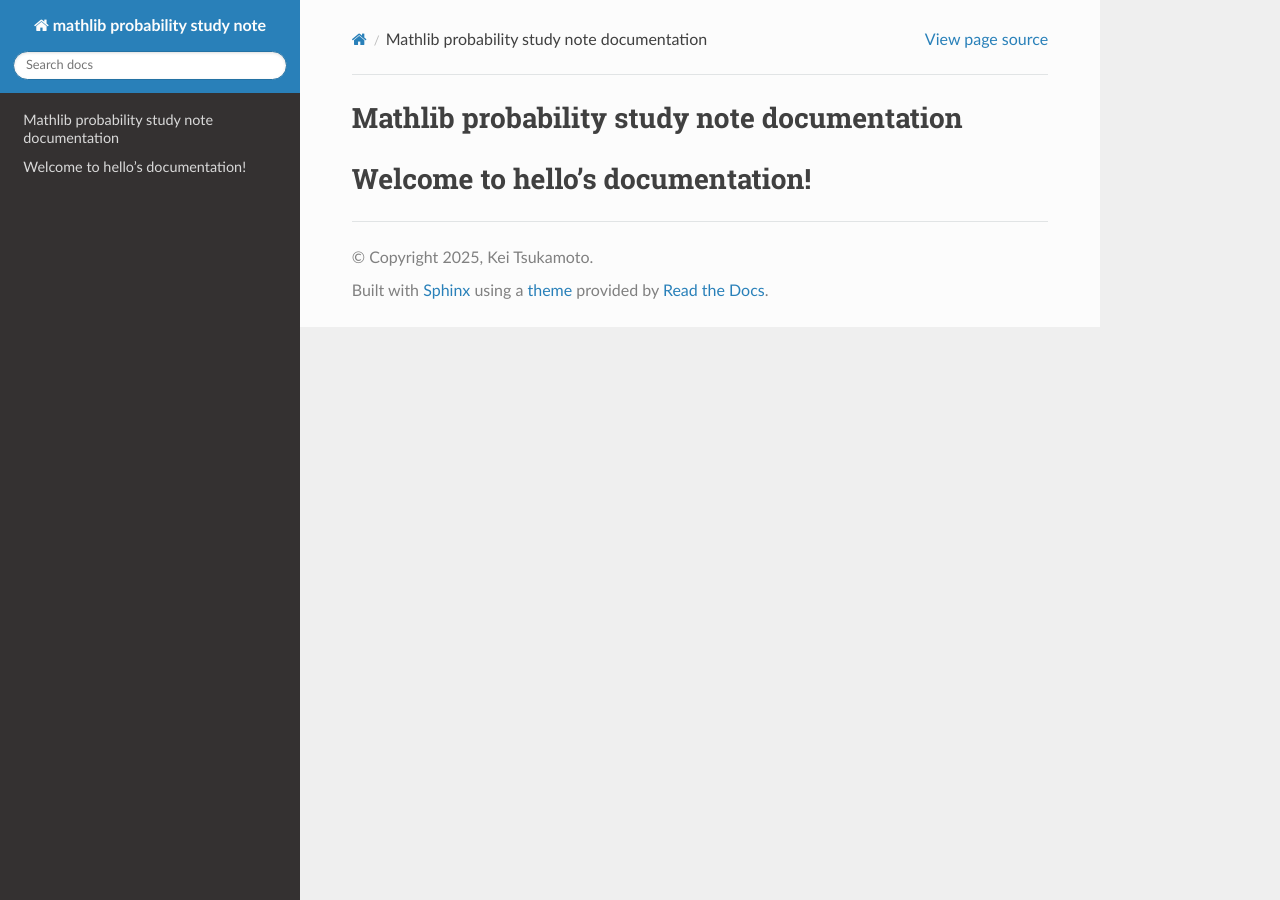
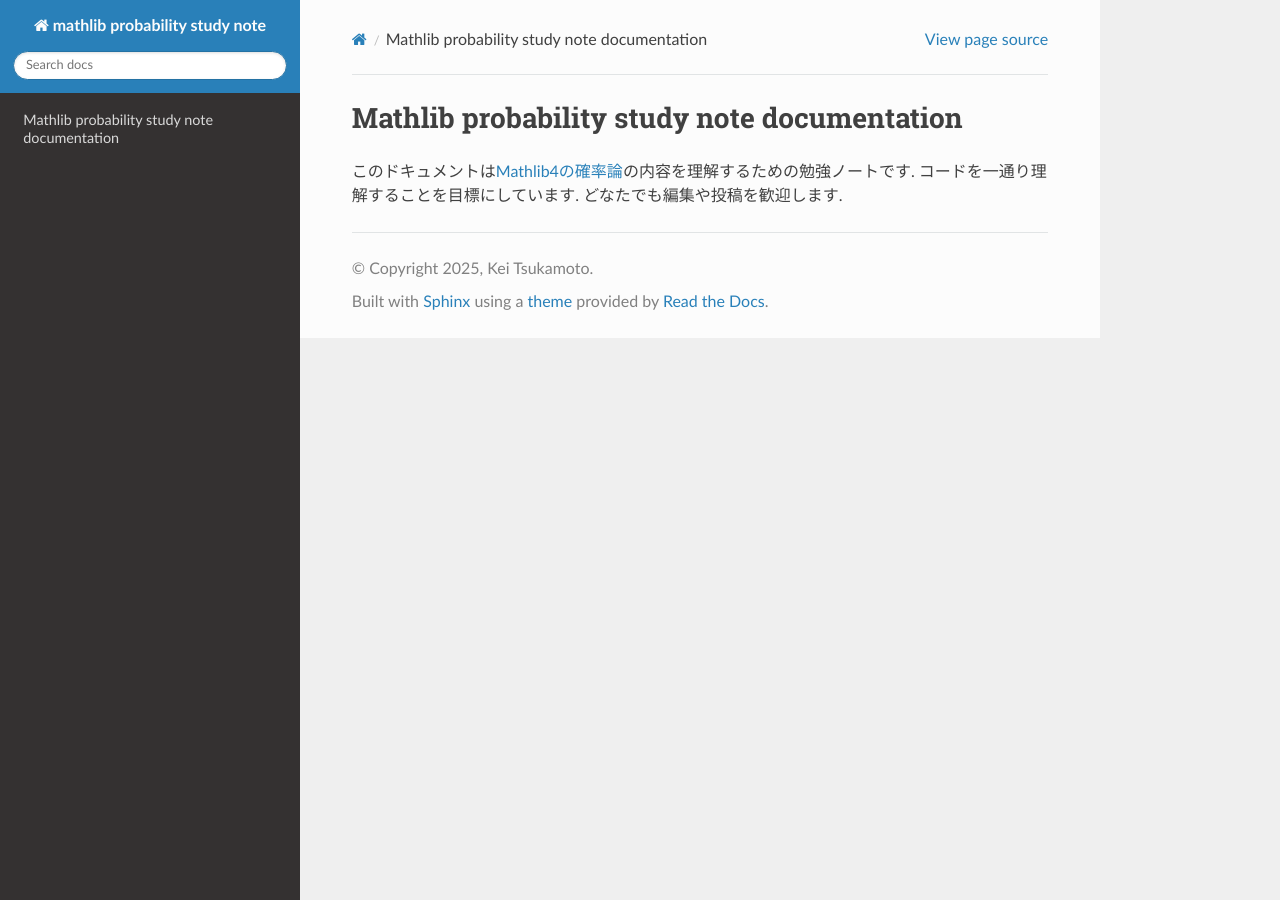
Before and after one commit to auto-res/mathlib_probability_study_note, a Sphinx documentation site: the page built from docs/source/index.md, in a window 1280 px wide. Built offline with Sphinx 7.4.7 and the Read the Docs theme 3.1.0, drawn with Linux system fonts in a browser that asks for light colours.

Commit message:
change index

````diff
--- a/docs/source/index.md
+++ b/docs/source/index.md
@@ -1,14 +1,4 @@
-% mathlib probability study note documentation master file, created by
-% sphinx-quickstart on Fri Apr  4 20:34:02 2025.
-% You can adapt this file completely to your liking, but it should at least
-% contain the root `toctree` directive.
-
 Mathlib probability study note documentation
 ============================================
 
-# Welcome to hello's documentation!
-
-```{toctree}
-:maxdepth: 2
-:caption: Contents
-```
+このドキュメントは[Mathlib4の確率論](https://github.com/leanprover-community/mathlib4/tree/master/Mathlib/Probability)の内容を理解するための勉強ノートです. コードを一通り理解することを目標にしています. どなたでも編集や投稿を歓迎します.
````
